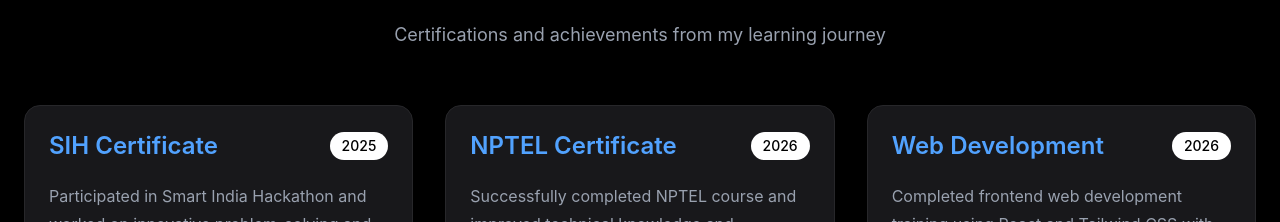
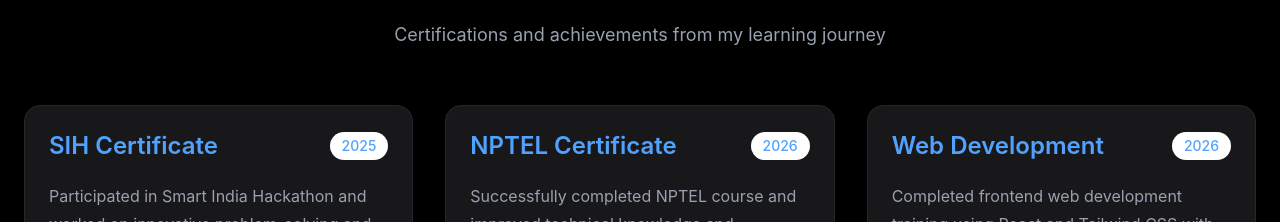
Before and after one commit to gauravkumar2005/My-Portfolio, a React (Vite) app: page / in a window 1280 px wide. Shown: the part 3046-3268 px from the top of the page. Built offline with nearby package versions, Linux system fonts and the light colour scheme.

Commit message:
change colours

```diff
--- a/src/pages/Achievement.jsx
+++ b/src/pages/Achievement.jsx
@@ -26,7 +26,7 @@
               SIH Certificate
             </h2>
 
-            <span className="bg-white text-black px-3 py-1 rounded-full text-sm font-medium">
+            <span className="bg-white text-blue-400 px-3 py-1 rounded-full text-sm font-medium">
               2025
             </span>
           </div>
@@ -49,7 +49,7 @@
               NPTEL Certificate
             </h2>
 
-            <span className="bg-white text-black px-3 py-1 rounded-full text-sm font-medium">
+            <span className="bg-white text-blue-400 px-3 py-1 rounded-full text-sm font-medium">
               2026
             </span>
           </div>
@@ -72,7 +72,7 @@
               Web Development
             </h2>
 
-            <span className="bg-white text-black px-3 py-1 rounded-full text-sm font-medium">
+            <span className="bg-white text-blue-400 px-3 py-1 rounded-full text-sm font-medium">
               2026
             </span>
           </div>
```
